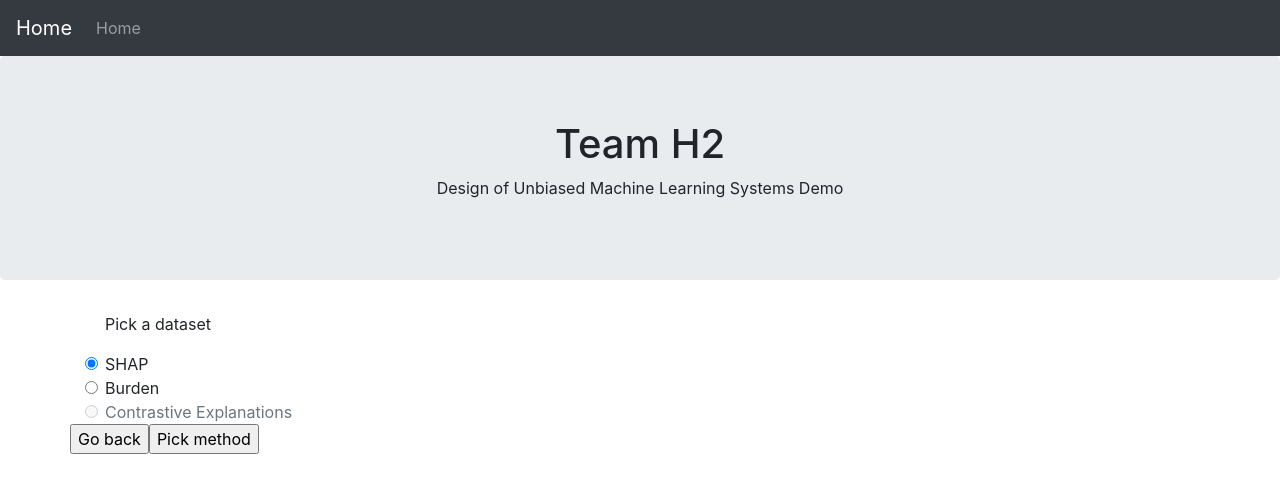
After one commit to mohaiminsadiq/H2-demo, a Flask app: page /method in a window 1280 px wide. The commit adds this page. Shown: the top 493 px of the page. Run offline with Flask 2, Linux system fonts and the light colour scheme; some libraries are stand-ins or nearby versions.

Commit message:
Some page transition functionality

```diff
--- a/app.py
+++ b/app.py
@@ -1,9 +1,52 @@
-from flask import Flask, render_template
+from flask import Flask, render_template, request, redirect, url_for
 app = Flask(__name__)
 
-@app.route('/')
-def hello_world():
-    return render_template('index.html')
+@app.route('/', methods=['POST', 'GET'])
+def home():
+    if request.method == 'POST':
+        if request.form['submit_button'] == 'Start Demo':
+            return redirect(url_for('dataset'))
+        else:
+            pass
+    #elif request.method == 'GET':
+    else:
+        return render_template('home.html')
+
+@app.route('/dataset', methods=['POST', 'GET'])
+def dataset():
+    if request.method == 'POST':
+        if request.form['submit_button'] == 'Go back':
+            return redirect(url_for('home'))
+        elif request.form['submit_button'] == 'Pick dataset':
+            return redirect(url_for('method'))
+    else:
+        return render_template('dataset.html')
+
+@app.route('/method', methods=['POST', 'GET'])
+def method():
+    if request.method == 'POST':
+        if request.form['submit_button'] == 'Go back':
+            return redirect(url_for('dataset'))
+        elif request.form['submit_button'] == 'Pick method':
+            pass
+            #return redirect(url_for(''))
+    else:
+        return render_template('method.html')
+
+
+
+@app.after_request
+def add_header(r):
+    """
+    Add headers to both force latest IE rendering engine or Chrome Frame,
+    and also to cache the rendered page for 10 minutes.
+    """
+    r.headers["Cache-Control"] = "no-cache, no-store, must-revalidate"
+    r.headers["Pragma"] = "no-cache"
+    r.headers["Expires"] = "0"
+    r.headers['Cache-Control'] = 'public, max-age=0'
+    return r
+
 
 if __name__=='__main__':
     app.run(debug=True)
--- /dev/null
+++ b/static/css/base.css
@@ -0,0 +1,4 @@
+body, html {
+    /* height: 100%; */
+    padding-top: 28px;
+  }
--- /dev/null
+++ b/templates/base.html
@@ -0,0 +1,34 @@
+<!DOCTYPE html>
+<html lang="en">
+    <head>
+    <title>Bootstrap Example</title>
+    <meta charset="utf-8">
+    <meta name="viewport" content="width=device-width, initial-scale=1">
+    <link rel="stylesheet" href="https://maxcdn.bootstrapcdn.com/bootstrap/4.5.2/css/bootstrap.min.css">
+    <script src="https://ajax.googleapis.com/ajax/libs/jquery/3.5.1/jquery.min.js"></script>
+    <script src="https://cdnjs.cloudflare.com/ajax/libs/popper.js/1.16.0/umd/popper.min.js"></script>
+    <script src="https://maxcdn.bootstrapcdn.com/bootstrap/4.5.2/js/bootstrap.min.js"></script>
+    <link rel="stylesheet" href="{{ url_for('static', filename='css/base.css') }}">
+    {% block head %} {% endblock %}
+    </head>
+
+    <body>
+        <nav class="navbar navbar-expand-sm bg-dark navbar-dark fixed-top">
+            <a class="navbar-brand" href="/">Home</a>
+
+            <button class="navbar-toggler" type="button" data-toggle="collapse" data-target="#collapsibleNavbar">
+            <span class="navbar-toggler-icon"></span>
+            </button>
+
+
+            <div class="collapse navbar-collapse" id="collapsibleNavbar">
+            <ul class="navbar-nav">
+                <li class="nav-item">
+                <a class="nav-link" href="/">Home</a>
+                </li>
+            </ul>
+            </div>
+        </nav>
+        {% block content %} {% endblock %}
+    </body>
+</html>
--- /dev/null
+++ b/templates/method.html
@@ -0,0 +1,43 @@
+{% extends 'base.html' %}
+{% block head %}
+<!-- <link rel="stylesheet" href="{{ url_for('static', filename='css/dataset.css') }}"> -->
+{% endblock %}
+
+
+{% block content %}
+<div class="jumbotron text-center">
+  <h1>Team H2</h1>
+  <p>Design of Unbiased Machine Learning Systems Demo</p>
+</div>
+<div class="container">
+    <div class="form-check">
+        <p>Pick a dataset</p>
+        <input class="form-check-input" type="radio" name="exampleRadios" id="exampleRadios1" value="option1" checked>
+        <label class="form-check-label" for="exampleRadios1">
+        SHAP
+        </label>
+    </div>
+    <div class="form-check">
+        <input class="form-check-input" type="radio" name="exampleRadios" id="exampleRadios2" value="option2">
+        <label class="form-check-label" for="exampleRadios2">
+        Burden
+        </label>
+    </div>
+    <div class="form-check disabled">
+        <input class="form-check-input" type="radio" name="exampleRadios" id="exampleRadios3" value="option3" disabled>
+        <label class="form-check-label" for="exampleRadios3">
+        Contrastive Explanations
+        </label>
+    </div>
+
+    <div class="row">
+        <form action="/method" method="POST">
+            <input type="submit" name="submit_button" value="Go back" >
+        </form>
+        <form action="/method" method="POST">
+            <input type="submit" name="submit_button" value="Pick method" >
+        </form>
+    </div>
+</div>
+
+{% endblock %}
```
Also changed, not shown: templates/dataset.html (added, +43 -0 lines), templates/home.html (renamed from templates/index.html, +10 -14 lines).
